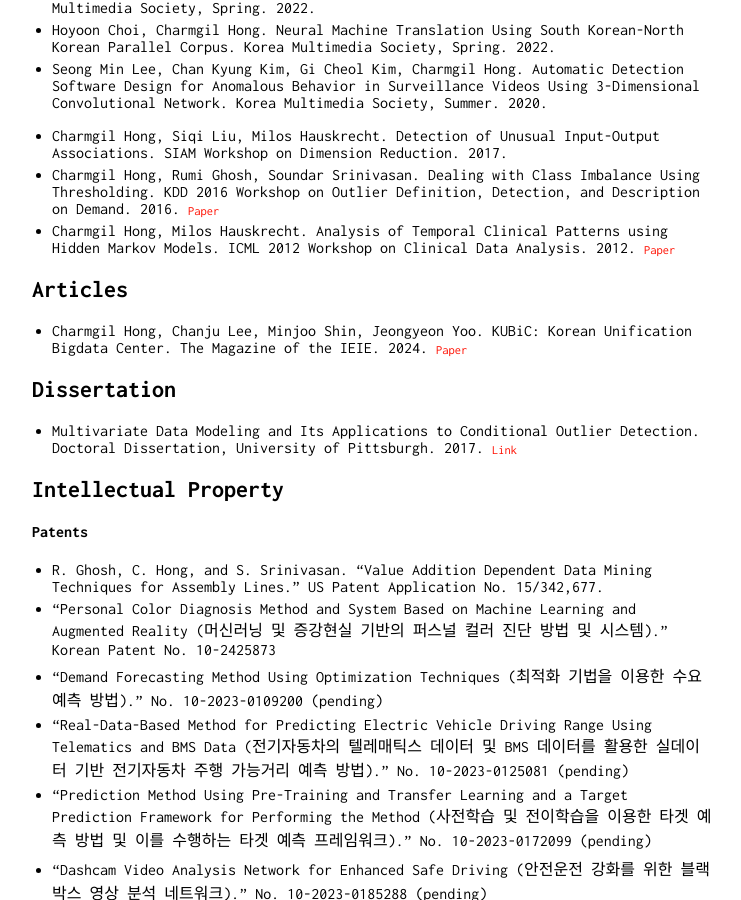
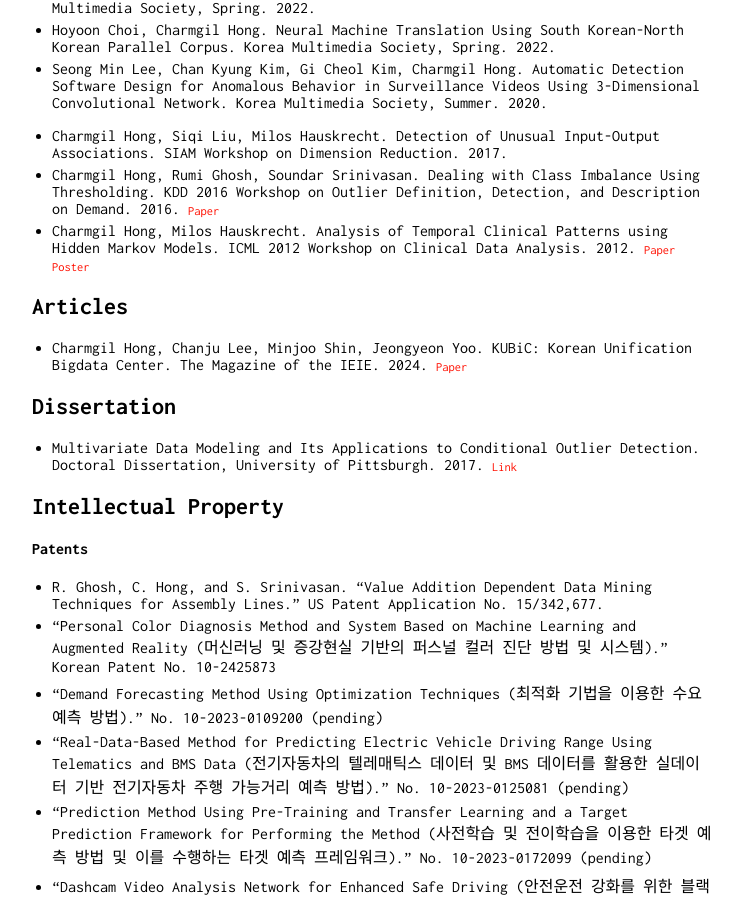
Before and after one commit to charmgil/charmgil.github.io, a Jekyll site: the page built from index.md, in a window 1280 px wide and 900 px high, scrolled down 4878 px. Shown: the whole window, without its empty margins (258-999 px from the left). Built offline with Jekyll 4.4.1, drawn with Linux system fonts in a browser that asks for light colours; our own code applies the rules of GitHub Pages for plain Markdown files.

Commit message:
renamed:    files/posters/VATMAN_AVSS2024.pdf -> files/arx/VATMAN_AVSS2024.pdf 	new file:   files/arx/poster_20150127_AAAI2015.pdf 	new file:   files/arx/poster_20150430_SDM2015.pdf 	new file:   files/arx/slides_20131028_CIKM2013.pdf 	new file:   files/arx/slides_20141104_mixtures-of-CTBNs.pdf 	new file:   files/arx/slides_20150126_AAAI2015.pdf 	new file:   files/arx/slides_20150430_SDM2015.pdf 	modified:   index.md

```diff
--- a/index.md
+++ b/index.md
@@ -41,7 +41,7 @@ I am also interested in: (4) AI/ICT for Korean unification and the development o
 * Harim Kim, Chang Ha Lee, Charmgil Hong. Transformer for Point Anomaly Detection. ACM International Conference on Information and Knowledge Management (CIKM). 2024. *(to appear)*
 * Jaemin Jung, Soonyong Park, Harim Kim, Chang Ha Lee, Charmgil Hong. Artificial Intelligence-Driven Video Indexing for Rapid Surveillance Footage Summarization and Review. International Joint Conference on Artificial Intelligence (IJCAI) Demo Track. 2024. <span class="res">[Paper](https://www.ijcai.org/proceedings/2024/1009){:target="_blank"}</span> <span class="res">[Code](https://github.com/nth221/videx){:target="_blank"}</span>
 * Harim Kim, Minchae Kim, Taewoo Kim, Kyujin Cho, Charmgil Hong. AREST: Attention-Based Red-Light Violation Detection for Safety Technology. IEEE International Conference on Advanced Video and Signal-Based Surveillance (AVSS). 2024. <span class="award">*Best Paper Award*</span>
-* Harim Kim, Chang Ha Lee, Charmgil Hong. VATMAN: Video Anomaly Transformer for Monitoring Accidents and Nefariousness. IEEE International Conference on Advanced Video and Signal-Based Surveillance (AVSS). 2024. <span class="res">[Poster](files/posters/VATMAN_AVSS2024.pdf){:target="_blank"}</span>
+* Harim Kim, Chang Ha Lee, Charmgil Hong. VATMAN: Video Anomaly Transformer for Monitoring Accidents and Nefariousness. IEEE International Conference on Advanced Video and Signal-Based Surveillance (AVSS). 2024. <span class="res">[Poster](files/arx/VATMAN_AVSS2024.pdf){:target="_blank"}</span>
 * Geonyeong Choi, Hyo Jung Cho, Soon Sun Kim, Ji Eun Han, Jae Youn Cheong, Charmgil Hong. Drug Induced Liver Injury Prediction with Injective Molecular Transformer. IEEE-EMBS International Conference on Biomedical and Health Informatics (BHI). 2023. <span class="res">[Paper](https://bhiconference.github.io/BHI2023/2023/pdfs/1570919252.pdf){:target="_blank"}</span>
 * Geonyeong Choi, Hyunwoo Yook, Jeong-Woo Han, Charmgil Hong. AWS: GNNs that Aggregate with Self-node Representation for Dehydrogenation Enthalpy Prediction. Asian Conference on Intelligent Information and Database Systems (ACIIDS). 2023. <span class="res">[Paper](https://link.springer.com/chapter/10.1007/978-3-031-42430-4_14){:target="_blank"}</span>
 * Harim Kim, Chang Ha Lee, Charmgil Hong. Crime Scene Detection in Surveillance Videos Using Variational AutoEncoder-Based Support Vector Data Description. Asian Conference on Intelligent Information and Database Systems (ACIIDS). 2023. <span class="res">[Paper](https://link.springer.com/chapter/10.1007/978-3-031-42430-4_37){:target="_blank"}</span>
@@ -131,7 +131,7 @@ I am also interested in: (4) AI/ICT for Korean unification and the development o
 <!--older-->
 * Charmgil Hong, Siqi Liu, Milos Hauskrecht. Detection of Unusual Input-Output Associations. SIAM Workshop on Dimension Reduction. 2017.
 * Charmgil Hong, Rumi Ghosh, Soundar Srinivasan. Dealing with Class Imbalance Using Thresholding. KDD 2016 Workshop on Outlier Definition, Detection, and Description on Demand. 2016. <span class="res">[Paper](https://arxiv.org/abs/1607.02705){:target="_blank"}</span>
-* Charmgil Hong, Milos Hauskrecht. Analysis of Temporal Clinical Patterns using Hidden Markov Models. ICML 2012 Workshop on Clinical Data Analysis. 2012. <span class="res">[Paper](https://people.cs.pitt.edu/~charmgil/sharepoint/papers/Poster_Hong_ICML_Clinical_2012.pdf){:target="_blank"}</span>
+* Charmgil Hong, Milos Hauskrecht. Analysis of Temporal Clinical Patterns using Hidden Markov Models. ICML 2012 Workshop on Clinical Data Analysis. 2012. <span class="res">[Paper](https://people.cs.pitt.edu/~charmgil/sharepoint/papers/Poster_Hong_ICML_Clinical_2012.pdf){:target="_blank"}</span> <span class="res">[Poster](files/posters/VATMAN_AVSS2024.pdf){:target="_blank"}</span>
 
 
 
```
Also changed, not shown: 8 other files.
